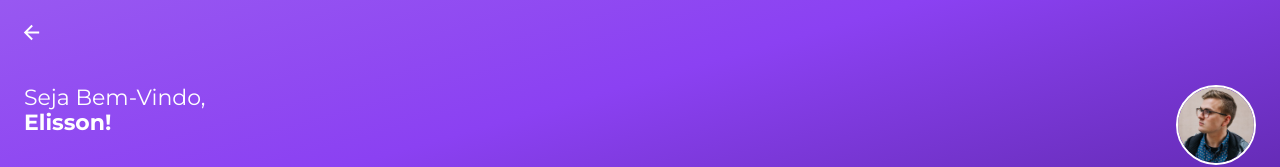
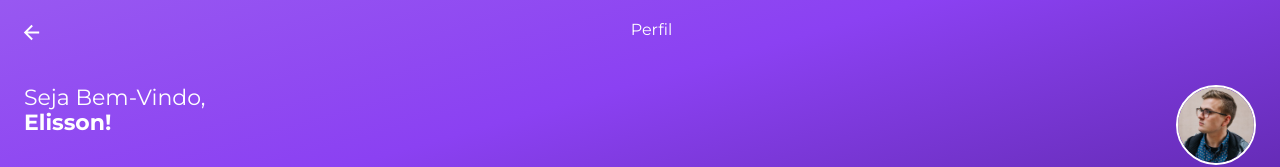
Before and after one commit to elissonalvesilva/myhope, a React (Create React App) app in the folder front/: page /profile in a window 1280 px wide. Shown: the top 167 px of the page. Built offline with nearby package versions, Linux system fonts and the light colour scheme.

Commit message:
feat: added title

```diff
--- a/front/src/components/Navbar/index.js
+++ b/front/src/components/Navbar/index.js
@@ -5,6 +5,7 @@ import {
   Nav,
   Logo,
   Coin,
+  Navigation,
 } from './style';
 import Profile from '../Profile';
 import coinIcon from '../../assets/gold-coin.svg'
@@ -34,9 +35,12 @@ export default function Navbar({ totalCoins = 0, canGoBack = false, arrowColor='
     <Nav>
       {
         canGoBack ? (
-          <div className='icon-previous' onClick={onClickPrevious}>
-            <MdOutlineArrowBack className='icon' style={{ color: arrowColor }} />
-          </div>
+          <Navigation>
+            <div className='icon-previous' onClick={onClickPrevious}>
+              <MdOutlineArrowBack className='icon' style={{ color: arrowColor }} />
+            </div>
+            <h2 className='title'>Perfil</h2>
+          </Navigation>
         ) :
         (
           <>
--- a/front/src/components/Navbar/style.js
+++ b/front/src/components/Navbar/style.js
@@ -7,18 +7,6 @@ const Nav = styled.nav`
   display: flex;
   justify-content: space-between;
   padding: 15px 20px;
-
-  .icon-previous {
-    display: flex;
-    justify-content: center;
-    align-items: center;
-    color: ${Colors.Purple};
-    font-size: 23px;
-
-    .icon {
-      margin-top: 5px;
-    }
-  }
 `
 
 const Logo = styled.div`
@@ -61,8 +49,34 @@ const Coin = styled.div`
   }
 `
 
+const Navigation = styled.div`
+  display: flex;
+  width: 100%;
+  .title {
+    flex-grow: 2;
+    display: flex;
+    flex-direction: column;
+    justify-content: center;
+    align-items: center;
+    color: ${Colors.White};
+  }
+  .icon-previous {
+    display: flex;
+    flex-direction: column;
+    justify-content: center;
+    align-items: center;
+    color: ${Colors.Purple};
+    font-size: 23px;
+
+    .icon {
+      margin-top: 5px;
+    }
+  }
+`
+
 export {
   Nav,
   Logo,
   Coin,
+  Navigation,
 }
```
